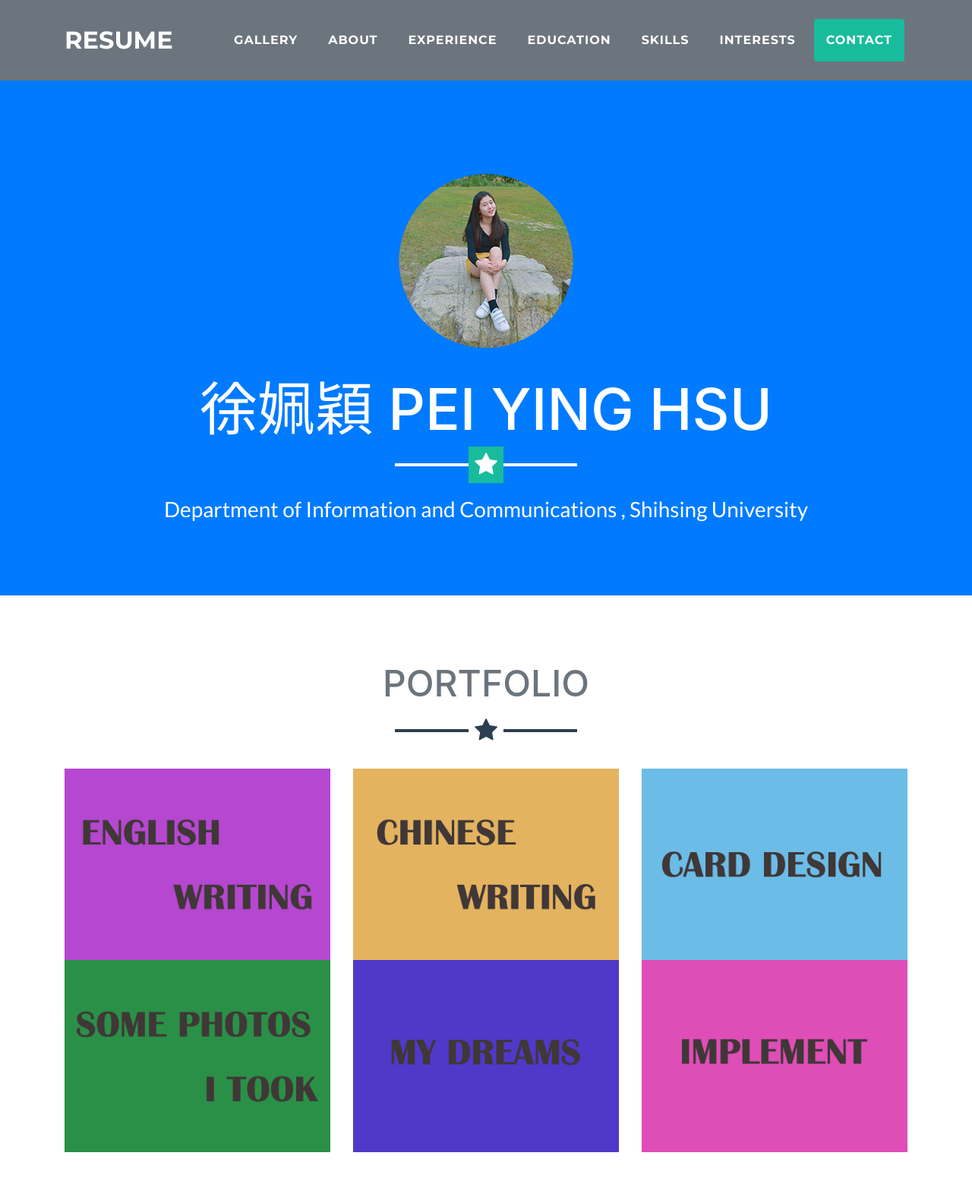
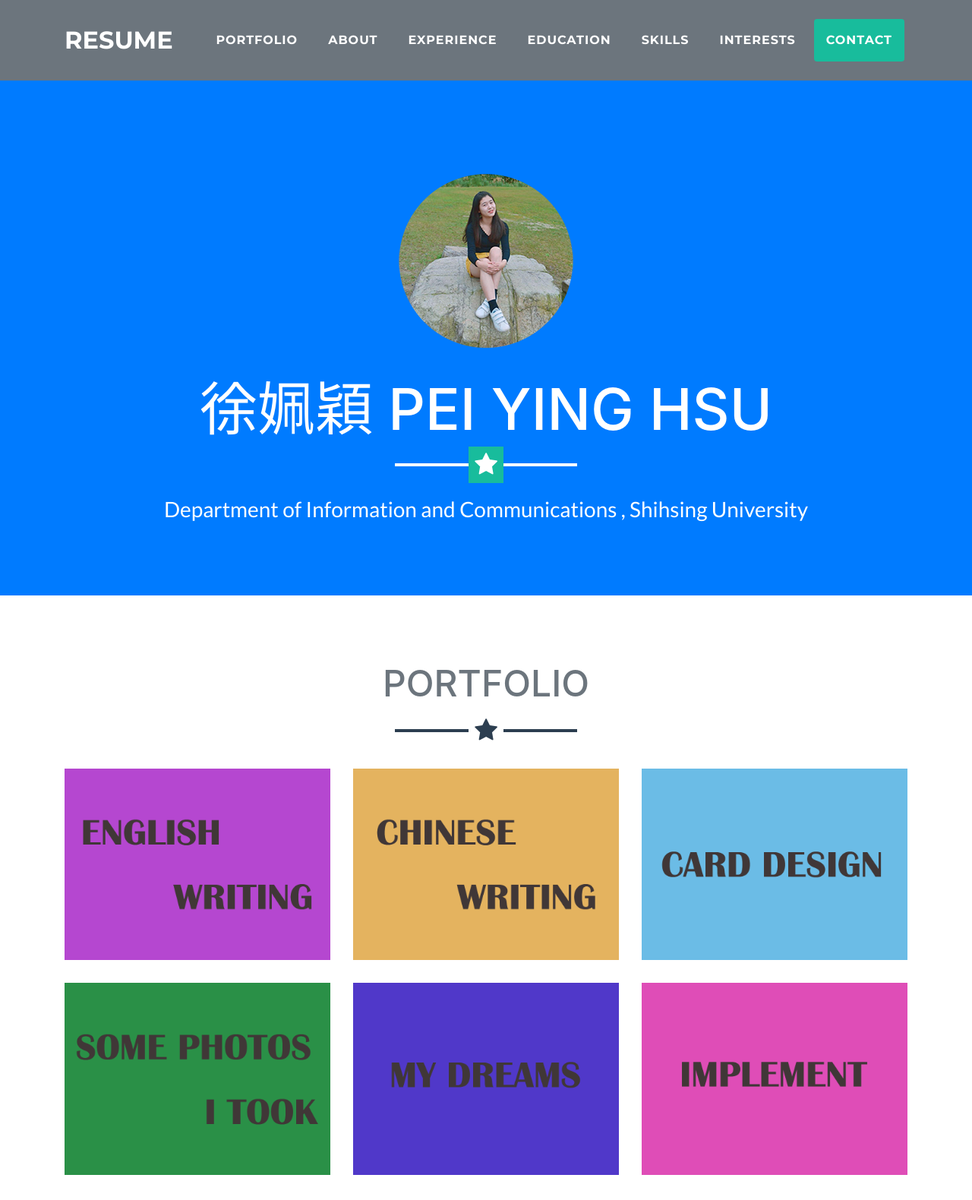
Before and after one commit to peiyinghsu/peiyinghsu.github.io, a website with bundled scripts: page index.html in a window 1280 px wide. Shown: the top 1580 px of the page at 76% size. Built offline with nearby package versions, Linux system fonts and the light colour scheme.

Commit message:
Add files via upload

```diff
--- a/index.html
+++ b/index.html
@@ -55,7 +55,7 @@
         <div class="collapse navbar-collapse" id="navbarResponsive">
           <ul class="navbar-nav ml-auto">
             <li class="nav-item mx-0 mx-lg-1">
-              <a class="nav-link py-3 px-0 px-lg-3 rounded js-scroll-trigger" href="#gallery">Gallery</a>
+              <a class="nav-link py-3 px-0 px-lg-3 rounded js-scroll-trigger" href="#portfolio">Portfolio</a>
             </li>
             <li class="nav-item mx-0 mx-lg-1">
               <a class="nav-link py-3 px-0 px-lg-3 rounded js-scroll-trigger" href="#about">About</a>
@@ -93,7 +93,7 @@
     </header>
 
     <!-- Portfolio Grid Section -->
-    <section class="gallery" id="gallery">
+    <section class="portfolio" id="portfolio">
       <div class="container">
         <h2 class="text-center text-uppercase text-secondary mb-0">Portfolio</h2>
         <hr class="star-dark mb-5">
```
